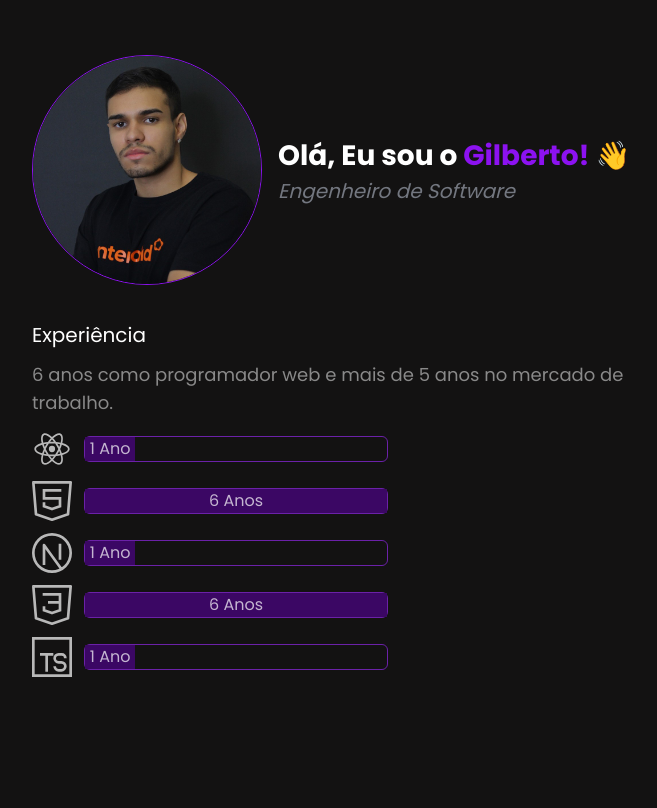
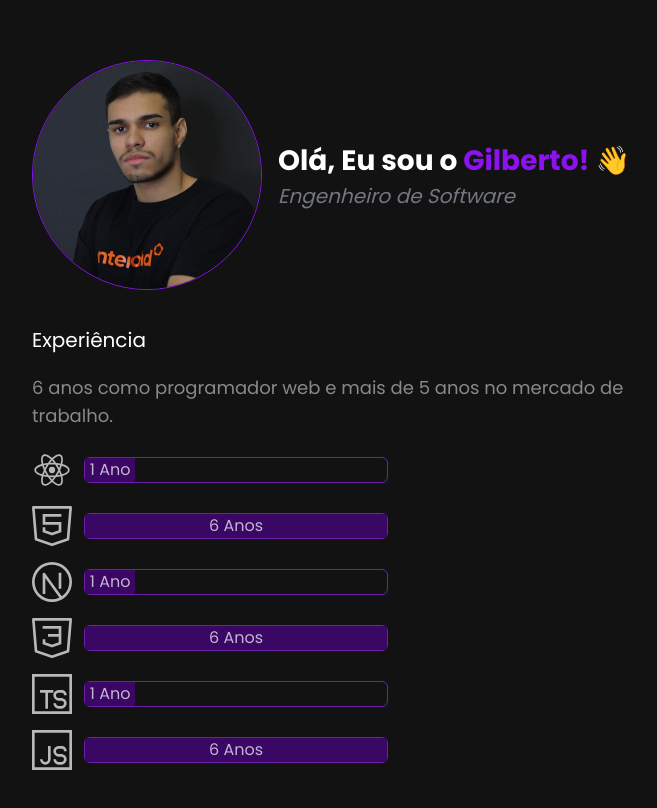
Before and after one commit to xuniorss/portfolio-tailwind-nextjs, a Next.js app: page / in a window 1280 px wide. Shown: the whole page, without its empty margins (0-657 px from the left). Built offline with nearby package versions, Linux system fonts and the light colour scheme.

Commit message:
adjustments in experiences

```diff
--- a/src/app/(home)/components/Experience/index.tsx
+++ b/src/app/(home)/components/Experience/index.tsx
@@ -1,20 +1,15 @@
 'use client'
 
+import { ExperienceProps } from '@/types/experience'
+import clsx from 'clsx'
 import { differenceInCalendarYears } from 'date-fns'
-import { ReactNode } from 'react'
-import clsx from 'clsx'
 import { motion } from 'framer-motion'
-
-interface ExperienceProps {
-   iconTech: ReactNode
-   experience: number
-   techStarted: number
-}
 
 export const Experience = ({
    iconTech,
    experience,
    techStarted,
+   techName,
 }: ExperienceProps) => {
    const currentDate = new Date()
    const started = new Date(techStarted, 0, 1)
@@ -54,6 +49,9 @@ export const Experience = ({
                )}
             </motion.div>
          </div>
+         <div className="hidden text-white opacity-0 transition group-hover:opacity-100 md:block">
+            <small>{techName}</small>
+         </div>
       </div>
    )
 }
--- a/src/app/(home)/page.tsx
+++ b/src/app/(home)/page.tsx
@@ -2,28 +2,73 @@
 
 import IconCss3 from '@/components/Icons/IconCss3'
 import IconHtml5 from '@/components/Icons/IconHtml5'
+import IconJavascript from '@/components/Icons/IconJavascript'
 import IconNextjs from '@/components/Icons/IconNextjs'
 import IconReactjsFill from '@/components/Icons/IconReactjsFill'
 import IconTypescript from '@/components/Icons/IconTypescript'
-import { differenceInCalendarYears } from 'date-fns'
+import { experience } from '@/constants'
+import { ExperienceProps } from '@/types/experience'
 import { motion } from 'framer-motion'
 import Image from 'next/image'
 import { Experience } from './components/Experience'
 
 export default function Home() {
-   const currentDate = new Date()
-   const targetDateExperience = new Date(2017, 0, 1)
-
-   const experience = differenceInCalendarYears(
-      currentDate,
-      targetDateExperience
-   )
+   const exp: Array<ExperienceProps> = [
+      {
+         iconTech: (
+            <IconReactjsFill className="h-10 w-10 transition group-hover:text-bluereact" />
+         ),
+         experience,
+         techStarted: 2022,
+         techName: 'React.js',
+      },
+      {
+         iconTech: (
+            <IconHtml5 className="h-10 w-10 transition group-hover:text-orangehtml" />
+         ),
+         experience,
+         techStarted: 2017,
+         techName: 'HTML 5',
+      },
+      {
+         iconTech: (
+            <IconNextjs className="h-10 w-10 transition group-hover:text-white" />
+         ),
+         experience,
+         techStarted: 2022,
+         techName: 'Next.js',
+      },
+      {
+         iconTech: (
+            <IconCss3 className="h-10 w-10 transition group-hover:text-bluecss" />
+         ),
+         experience,
+         techStarted: 2017,
+         techName: 'CSS3',
+      },
+      {
+         iconTech: (
+            <IconTypescript className="h-10 w-10 transition group-hover:text-bluetypescript" />
+         ),
+         experience,
+         techStarted: 2022,
+         techName: 'TypeScript',
+      },
+      {
+         iconTech: (
+            <IconJavascript className="h-10 w-10 transition group-hover:text-yellow-500" />
+         ),
+         experience,
+         techStarted: 2017,
+         techName: 'JavaScript',
+      },
+   ]
 
    return (
       <motion.section
-         initial={{ y: -50 }}
-         animate={{ y: -5 }}
-         transition={{ duration: 0.5 }}
+         initial={{ y: -15, opacity: 0 }}
+         animate={{ y: 0, opacity: 1 }}
+         transition={{ duration: 2, delay: 0.5 }}
          id="home"
          className="flex h-full w-full max-w-screen-xl flex-col px-8"
       >
@@ -47,52 +92,22 @@ export default function Home() {
                      </p>
                   </div>
                </div>
-               <div className="flex flex-col space-y-3">
+               <div className="flex flex-col space-y-5">
                   <h2 className="text-xl text-white">Experiência</h2>
                   <p className="text-lg text-white/50">
                      {experience} anos como programador web e mais de{' '}
                      {experience - 1} anos no mercado de trabalho.
                   </p>
-                  <div className="flex flex-col gap-y-3">
-                     <Experience
-                        iconTech={
-                           <IconReactjsFill className="h-10 w-10 group-hover:text-white" />
-                        }
-                        experience={experience}
-                        techStarted={2022}
-                     />
-
-                     <Experience
-                        iconTech={
-                           <IconHtml5 className="h-10 w-10 group-hover:text-white" />
-                        }
-                        experience={experience}
-                        techStarted={2017}
-                     />
-
-                     <Experience
-                        iconTech={
-                           <IconNextjs className="h-10 w-10 group-hover:text-white" />
-                        }
-                        experience={experience}
-                        techStarted={2022}
-                     />
-
-                     <Experience
-                        iconTech={
-                           <IconCss3 className="h-10 w-10 group-hover:text-white" />
-                        }
-                        experience={experience}
-                        techStarted={2017}
-                     />
-
-                     <Experience
-                        iconTech={
-                           <IconTypescript className="h-10 w-10 group-hover:text-white" />
-                        }
-                        experience={experience}
-                        techStarted={2022}
-                     />
+                  <div className="flex flex-col gap-y-4">
+                     {exp.map((item) => (
+                        <Experience
+                           key={item.techName}
+                           iconTech={item.iconTech}
+                           experience={item.experience}
+                           techStarted={item.techStarted}
+                           techName={item.techName}
+                        />
+                     ))}
                   </div>
                </div>
             </div>
--- /dev/null
+++ b/src/components/Icons/IconJavascript/index.tsx
@@ -0,0 +1,15 @@
+// icon:javascript | Teeny Icons https://teenyicons.com/ | Anja van Staden
+import * as React from 'react'
+
+function IconJavascript(props: React.SVGProps<SVGSVGElement>) {
+   return (
+      <svg fill="none" viewBox="0 0 15 15" height="1em" width="1em" {...props}>
+         <path
+            stroke="currentColor"
+            d="M12.5 8v-.167c0-.736-.597-1.333-1.333-1.333H10a1.5 1.5 0 100 3h1a1.5 1.5 0 010 3h-1A1.5 1.5 0 018.5 11m-2-5v5a1.5 1.5 0 01-3 0M.5.5h14v14H.5V.5z"
+         />
+      </svg>
+   )
+}
+
+export default IconJavascript
--- /dev/null
+++ b/src/constants/index.ts
@@ -0,0 +1,9 @@
+import { differenceInCalendarYears } from 'date-fns'
+
+const currentDate = new Date()
+const targetDateExperience = new Date(2017, 0, 1)
+
+export const experience = differenceInCalendarYears(
+   currentDate,
+   targetDateExperience
+)
--- /dev/null
+++ b/src/types/experience/index.ts
@@ -0,0 +1,8 @@
+import { ReactNode } from 'react'
+
+export type ExperienceProps = {
+   iconTech: ReactNode
+   experience: number
+   techStarted: number
+   techName?: string
+}
--- a/tailwind.config.js
+++ b/tailwind.config.js
@@ -10,6 +10,10 @@ module.exports = {
          colors: {
             background: '#131212',
             purpleprimary: '#8c12f0',
+            bluereact: '#149ECA',
+            orangehtml: '#E54C21',
+            bluecss: '#0173BA',
+            bluetypescript: '#0079CA',
          },
       },
    },
```
